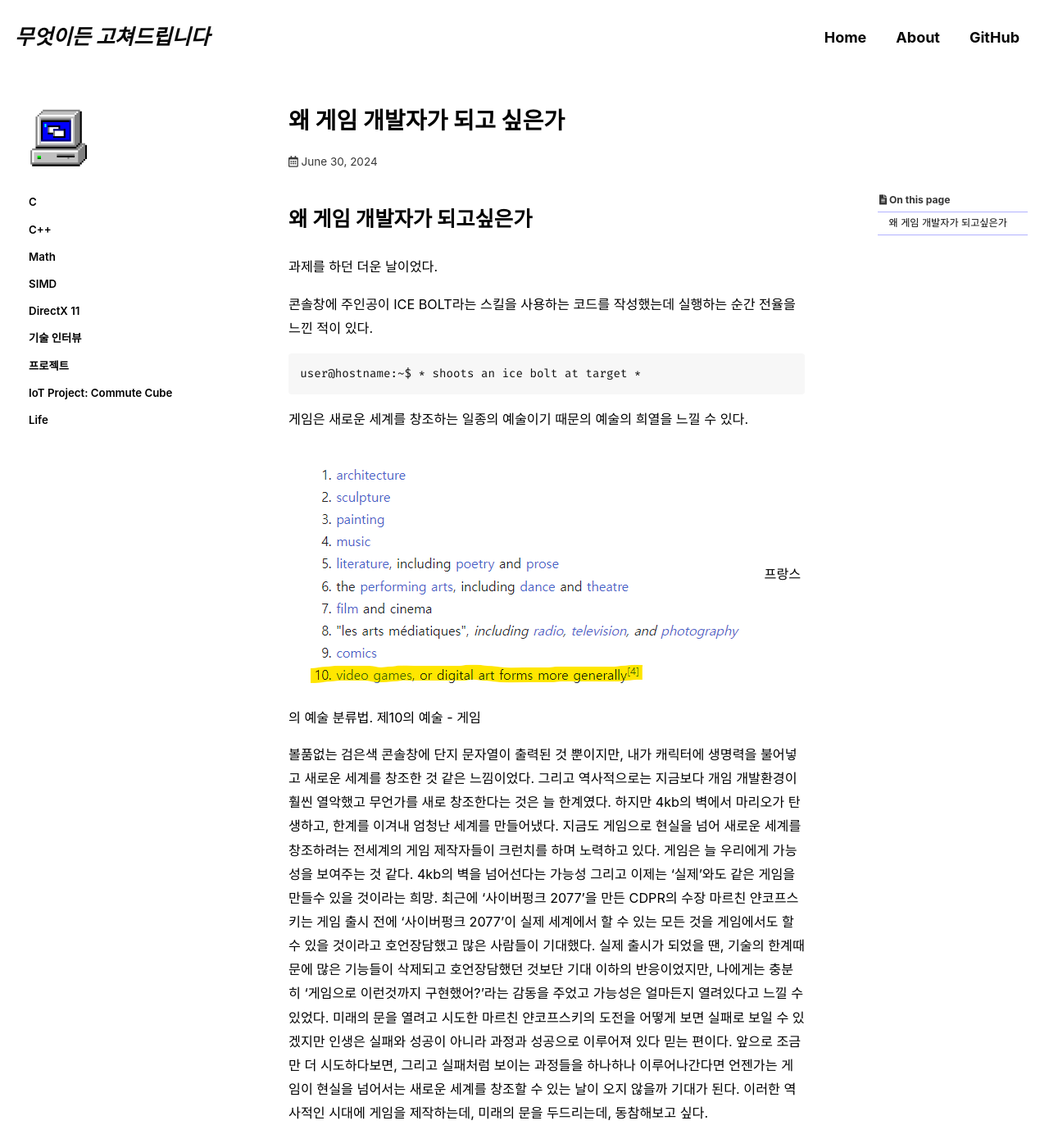
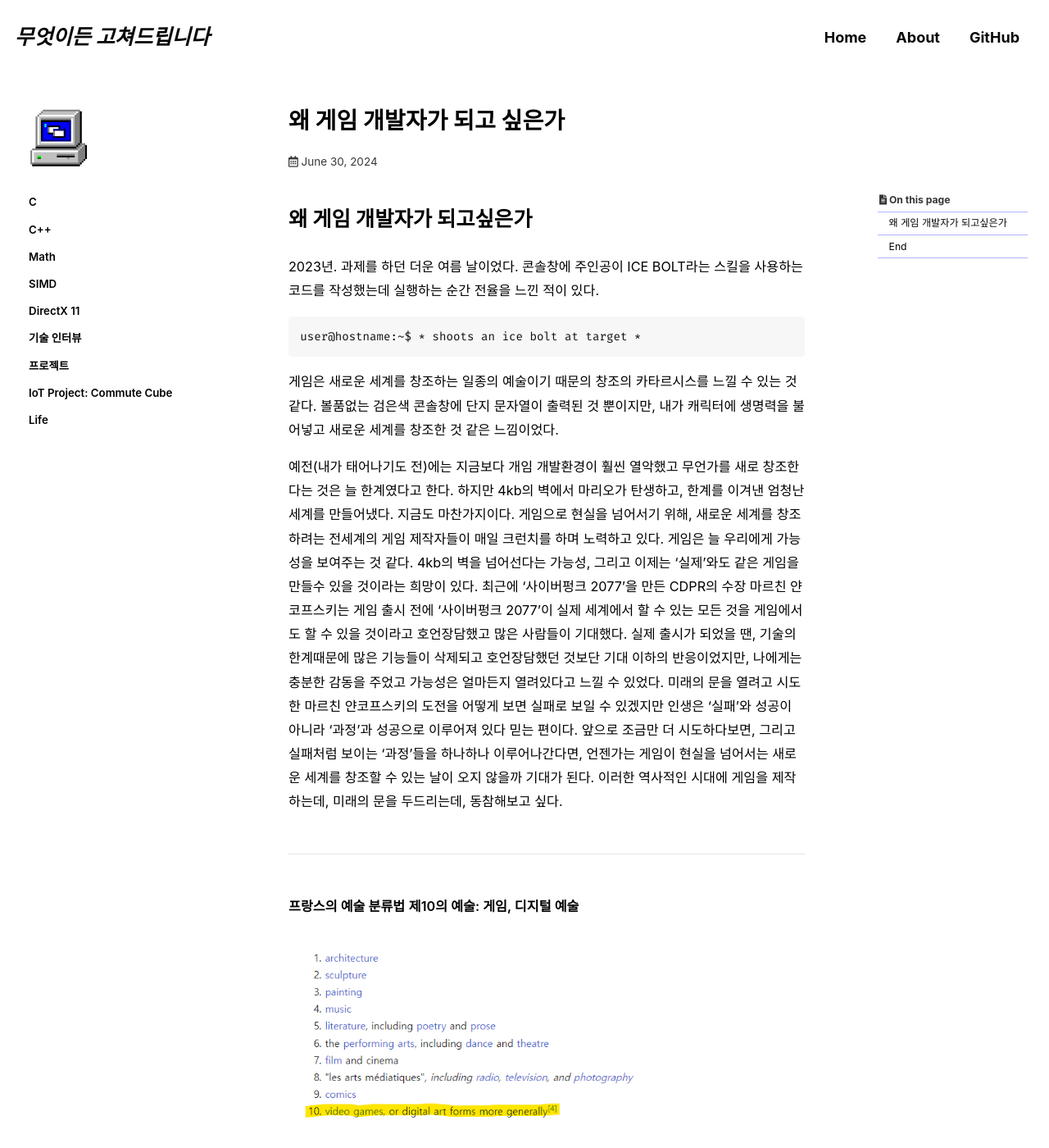
Before and after one commit to jeekpark/jeekpark.github.io, a Jekyll site: the page built from _posts/2024-08-30-life-reason-to-be-game-programmer.md, in a window 1280 px wide and 1400 px high. Shown: the whole window at 82% size. Built offline with Jekyll 4.4.1, drawn with Linux system fonts in a browser that asks for light colours; cached includes are drawn as plain includes; some web fonts are replaced; comment, search, counter and statistics services are not loaded; some of the changed text lies outside the part shown.

Commit message:
Update: 2024-08-30

````diff
--- a/_posts/2024-08-30-life-reason-to-be-game-programmer.md
+++ b/_posts/2024-08-30-life-reason-to-be-game-programmer.md
@@ -20,16 +20,25 @@ last_modified_at: 2024-06-30
 
 
 
-과제를 하던 더운 날이었다.
-
-콘솔창에 주인공이 ICE BOLT라는 스킬을 사용하는 코드를 작성했는데 실행하는 순간 전율을 느낀 적이 있다.
+2023년. 과제를 하던 더운 여름 날이었다. 콘솔창에 주인공이 ICE BOLT라는 스킬을 사용하는 코드를 작성했는데 실행하는 순간 전율을 느낀 적이 있다.
 ```
 user@hostname:~$ * shoots an ice bolt at target *
 ```
-게임은 새로운 세계를 창조하는 일종의 예술이기 때문의 예술의 희열을 느낄 수 있다.
 
-<img src="https://github.com/jeekpark/jeekpark.github.io/blob/main/assets/images/posts_img/life/classificatory-disputes-about-art.png?raw=true">
-프랑스의 예술 분류법. 제10의 예술 - 게임
+게임은 새로운 세계를 창조하는 일종의 예술이기 때문의 창조의 카타르시스를 느낄 수 있는 것 같다. 볼품없는 검은색 콘솔창에 단지 문자열이 출력된 것 뿐이지만, 내가 캐릭터에 생명력을 불어넣고 새로운 세계를 창조한 것 같은 느낌이었다.
 
+예전(내가 태어나기도 전)에는 지금보다 개임 개발환경이 훨씬 열악했고 무언가를 새로 창조한다는 것은 늘 한계였다고 한다. 하지만 4kb의 벽에서 마리오가 탄생하고, 한계를 이겨낸 엄청난 세계를 만들어냈다. 지금도 마찬가지이다. 게임으로 현실을 넘어서기 위해, 새로운 세계를 창조하려는 전세계의 게임 제작자들이 매일 크런치를 하며 노력하고 있다. 게임은 늘 우리에게 가능성을 보여주는 것 같다. 4kb의 벽을 넘어선다는 가능성, 그리고 이제는 ‘실제’와도 같은 게임을 만들수 있을 것이라는 희망이 있다. 최근에 ‘사이버펑크 2077’을 만든 CDPR의 수장 마르친 얀코프스키는 게임 출시 전에 ‘사이버펑크 2077’이 실제 세계에서 할 수 있는 모든 것을 게임에서도 할 수 있을 것이라고 호언장담했고 많은 사람들이 기대했다. 실제 출시가 되었을 땐, 기술의 한계때문에 많은 기능들이 삭제되고 호언장담했던 것보단 기대 이하의 반응이었지만, 나에게는 충분한 감동을 주었고 가능성은 얼마든지 열려있다고 느낄 수 있었다. 미래의 문을 열려고 시도한 마르친 얀코프스키의 도전을 어떻게 보면 실패로 보일 수 있겠지만 인생은 '실패'와 성공이 아니라 '과정'과 성공으로 이루어져 있다 믿는 편이다. 앞으로 조금만 더 시도하다보면, 그리고 실패처럼 보이는 '과정'들을 하나하나 이루어나간다면, 언젠가는 게임이 현실을 넘어서는 새로운 세계를 창조할 수 있는 날이 오지 않을까 기대가 된다. 이러한 역사적인 시대에 게임을 제작하는데, 미래의 문을 두드리는데, 동참해보고 싶다.
 
-볼품없는 검은색 콘솔창에 단지 문자열이 출력된 것 뿐이지만, 내가 캐릭터에 생명력을 불어넣고 새로운 세계를 창조한 것 같은 느낌이었다. 그리고 역사적으로는 지금보다 개임 개발환경이 훨씬 열악했고 무언가를 새로 창조한다는 것은 늘 한계였다. 하지만 4kb의 벽에서 마리오가 탄생하고, 한계를 이겨내 엄청난 세계를 만들어냈다. 지금도 게임으로 현실을 넘어 새로운 세계를 창조하려는 전세계의 게임 제작자들이 크런치를 하며 노력하고 있다. 게임은 늘 우리에게 가능성을 보여주는 것 같다. 4kb의 벽을 넘어선다는 가능성 그리고 이제는 ‘실제’와도 같은 게임을 만들수 있을 것이라는 희망. 최근에 ‘사이버펑크 2077’을 만든 CDPR의 수장 마르친 얀코프스키는 게임 출시 전에 ‘사이버펑크 2077’이 실제 세계에서 할 수 있는 모든 것을 게임에서도 할 수 있을 것이라고 호언장담했고 많은 사람들이 기대했다. 실제 출시가 되었을 땐, 기술의 한계때문에 많은 기능들이 삭제되고 호언장담했던 것보단 기대 이하의 반응이었지만, 나에게는 충분히 ‘게임으로 이런것까지 구현했어?’라는 감동을 주었고 가능성은 얼마든지 열려있다고 느낄 수 있었다. 미래의 문을 열려고 시도한 마르친 얀코프스키의 도전을 어떻게 보면 실패로 보일 수 있겠지만 인생은 실패와 성공이 아니라 과정과 성공으로 이루어져 있다 믿는 편이다. 앞으로 조금만 더 시도하다보면, 그리고 실패처럼 보이는 과정들을 하나하나 이루어나간다면 언젠가는 게임이 현실을 넘어서는 새로운 세계를 창조할 수 있는 날이 오지 않을까 기대가 된다. 이러한 역사적인 시대에 게임을 제작하는데, 미래의 문을 두드리는데, 동참해보고 싶다.
+---
+**프랑스의 예술 분류법**
+**제10의 예술: 게임, 디지털 예술**
+
+<img src="https://github.com/jeekpark/jeekpark.github.io/blob/main/assets/images/posts_img/life/classificatory-disputes-about-art.png?raw=true" style="width: 70%; height: auto; object-fit: cover;">
+
+---
+
+# End
+
+무엇이든 고쳐드립니다 🎯
+
+-함께 일하기 좋은 개발자 jeekpark
````
